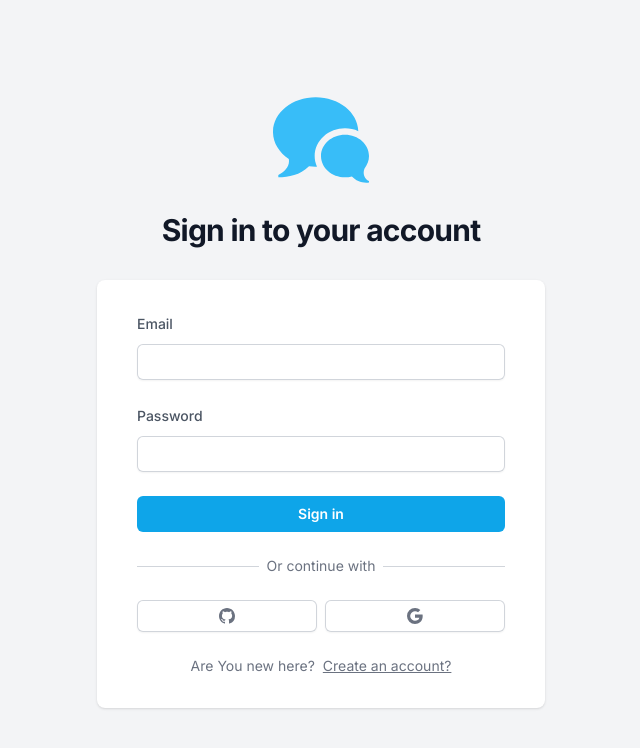
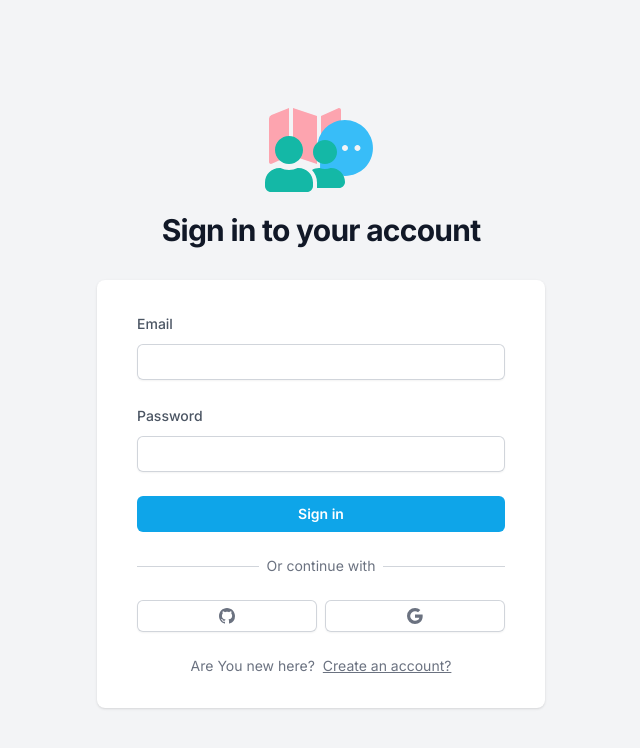
Before and after one commit to DragHem/chatapp, a Next.js app: page / in a window 1280 px wide. Shown: the top 748 px of the page, without its empty margins (319-959 px from the left). Built offline with nearby package versions, Linux system fonts and the light colour scheme; no server answers.

Commit message:
Change main icon on register/login page

```diff
--- a/app/(site)/page.tsx
+++ b/app/(site)/page.tsx
@@ -1,11 +1,19 @@
 import { ImBubbles } from 'react-icons/im';
 import AuthForm from '@/app/(site)/components/AuthForm';
+import { FaMap, FaUserFriends } from 'react-icons/fa';
+import { AiFillMessage } from 'react-icons/ai';
+import React from 'react';
 
 export default function Home() {
   return (
     <div className="flex min-h-full flex-col justify-center bg-gray-100 py-12 sm:px-6 lg:px-8">
       <div className="sm:max-x-md sm:mx-auto sm:w-full">
-        <ImBubbles className="mx-auto h-24 w-auto text-sky-400" />
+        {/*<ImBubbles className="mx-auto h-24 w-auto text-sky-400" />*/}
+        <div className="relative mx-auto h-24 w-auto">
+          <FaMap className="absolute -left-4 top-3 h-16 w-full text-rose-300" />
+          <AiFillMessage className="absolute -right-6 top-6 h-16 w-full text-sky-400" />
+          <FaUserFriends className="absolute -left-4 top-10 h-16 w-full text-teal-500" />
+        </div>
         <h2 className="mt-6 text-center text-3xl font-bold tracking-tight text-gray-900">
           Sign in to your account
         </h2>
```
